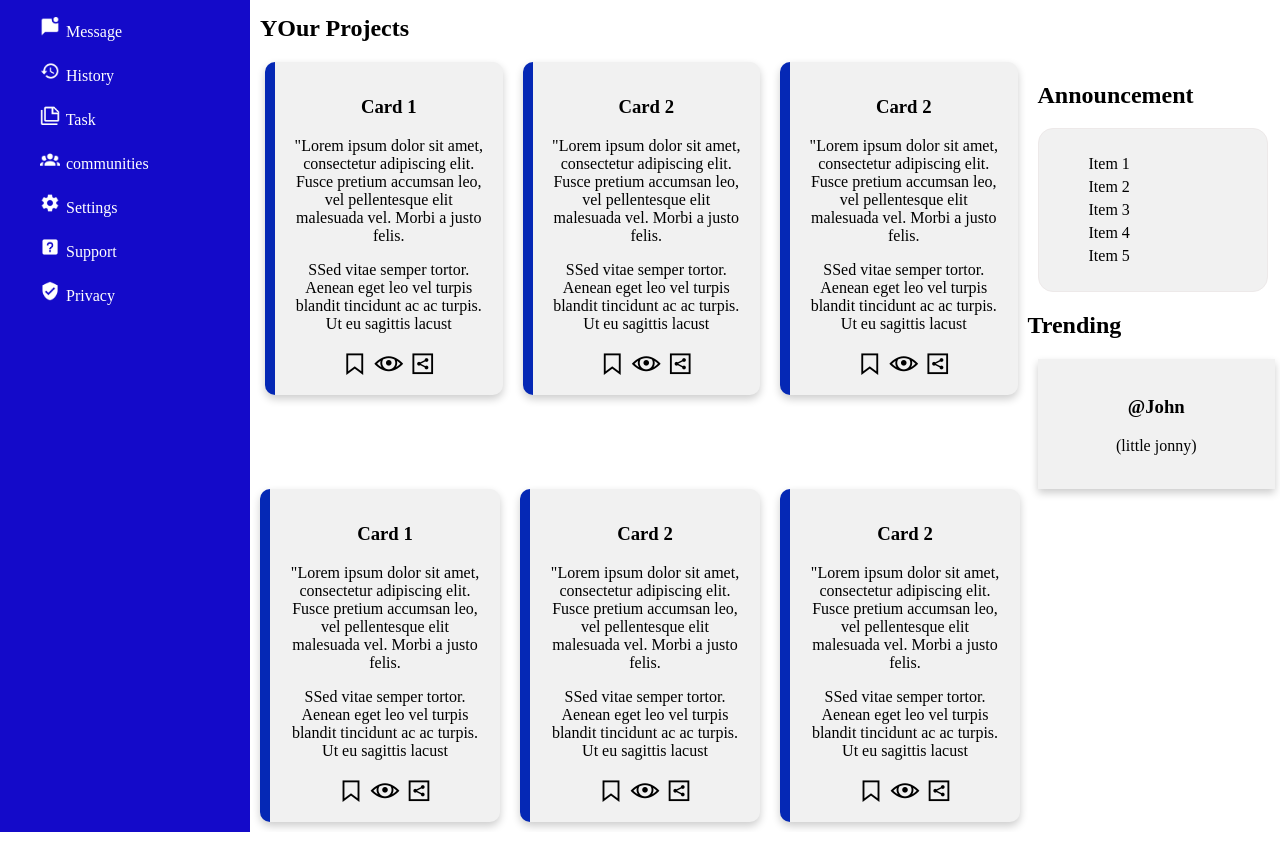
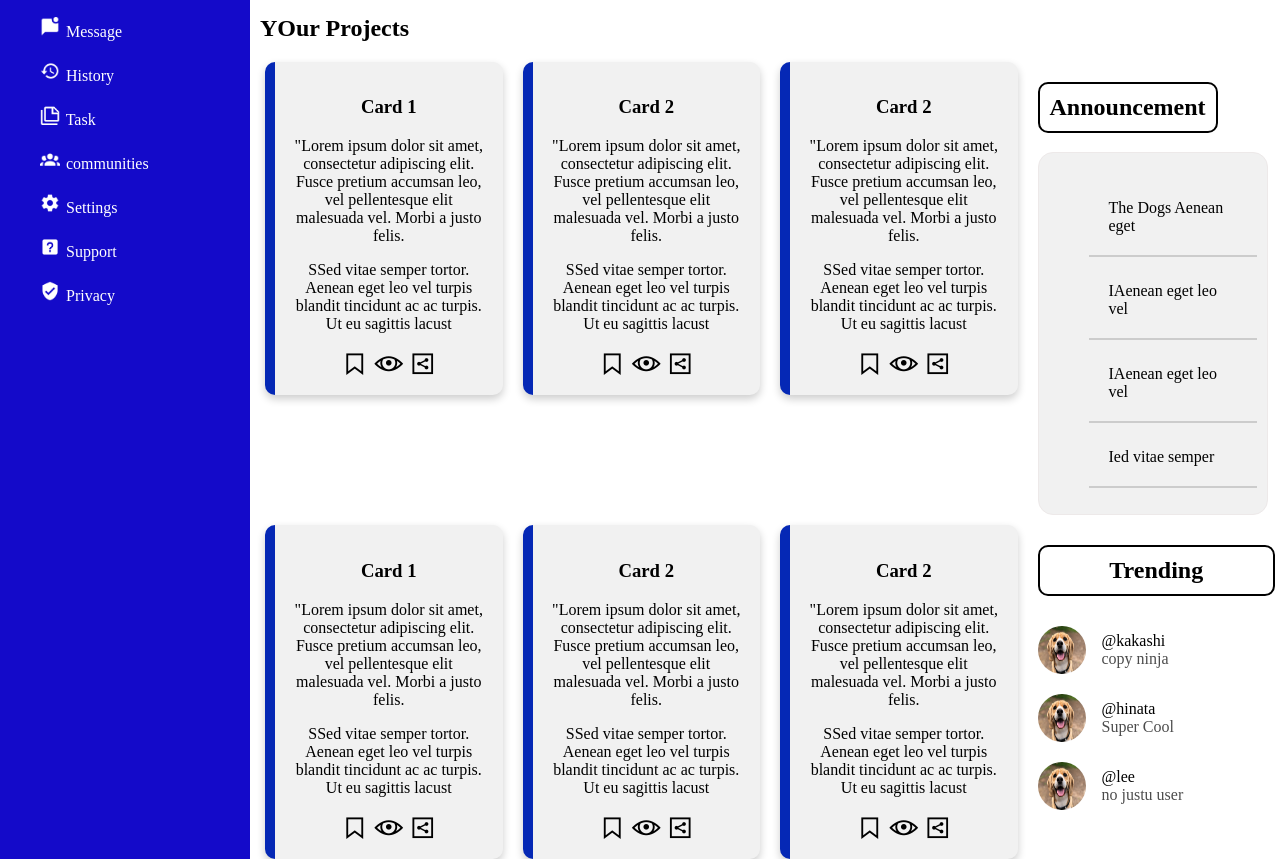
Before and after one commit to cybermicheal47/admin-dashboard, a plain HTML site: page index.html in a window 1280 px wide. Shown: the part 151-1010 px from the top of the page. Before the commit the page ends 983 px from the top, so only its background shows below. Drawn offline with nearby package versions, Linux system fonts and the light colour scheme.

Commit message:
styled the trending and annoucement section

```diff
--- a/index.html
+++ b/index.html
@@ -139,19 +139,16 @@
 
 
 
-
-
-
 <div class="unstack" >
 <div class="ann">
     <h2>Announcement</h2>
     <div class="box">
       <ul class="list">
-        <li>Item 1</li>
-        <li>Item 2</li>
-        <li>Item 3</li>
-        <li>Item 4</li>
-        <li>Item 5</li>
+        <li class="list-item">The Dogs Aenean eget  </li>
+        <li class="list-item">IAenean eget leo vel </li>
+        <li class="list-item">IAenean eget leo vel </li>
+        <li class="list-item">Ied vitae semper</li>
+
       </ul>
     </div>
   </div>
@@ -159,22 +156,6 @@
 
 
 
-  <div class="trending">
-    <h2>Trending</h2>
-    <div class="trendcolumn">
-      <div class="trendcard">
-
-       <h3>@John</h3>
-       <p> (little jonny)</p>
-
-
-
-
-
-
-
-
-      </div>
 
     </div>
   </div>
@@ -230,16 +211,53 @@
               <i class="las la-share-alt-square"></i>
 
             </div>
+          </div>
+
+
+
+          <div class="column">
+
+            <h2>Trending</h2>
+
+            <div class="trend">
+              <img class="trend-img" src="./icon/dog.jpg" alt="dog trend image">
+              <p>
+                  <span class="trend-tag">@kakashi</span><br>
+                  <span class="trend-text">copy ninja</span>
+
+              </p>
+          </div>
+          <div class="trend">
+              <img class="trend-img" src="./icon/dog.jpg" alt="dog trend image">
+              <p>
+                  <span class="trend-tag">@hinata</span><br>
+                  <span class="trend-text">Super Cool</span>
+
+              </p>
+          </div>
+
+
+          <div class="trend">
+            <img class="trend-img" src="./icon/dog.jpg" alt="dog trend image">
+            <p>
+                <span class="trend-tag">@lee</span><br>
+                <span class="trend-text">no justu user</span>
+
+            </p>
+        </div>
+
+            </div>
 
 
 
 
 
 
+            </div>
+          </div>
 
 
 
-          </div>
 
 
 
--- a/styles.css
+++ b/styles.css
@@ -81,7 +81,9 @@
     text-align: center;
     background-color: #f1f1f1;
 
-
+    display: flex;
+    align-items: center;
+    overflow-wrap: break-word;
 
   }
 
@@ -206,6 +208,7 @@
   ;
 gap: 10px;
 grid-template-columns: 250px 1fr;
+
 
 
 
@@ -335,6 +338,63 @@ justify-self: end;
 
 
   .trendcard img {
-    width: 10px; /* Adjust the width to make the image smaller */
+    width: 50px; /* Adjust the width to make the image smaller */
     height: auto; /* Maintain the aspect ratio */
+    margin-right: 10px; /* Add some right margin to create space between image and text */
+border-radius: 30px;
   }
+
+
+
+
+  .trendcard h3,
+.trendcard p {
+   /* Remove default margin to eliminate unwanted spacing */
+
+}
+
+.trendcard h3 {
+  text-align: right; /* Align the text to the right */
+}
+
+.trend {
+  display: flex;
+  align-items: center;
+  gap: 1rem;
+}
+
+  img.trend-img {
+    border-radius: 50%;
+    height: 3rem;
+    width: 3rem;
+  }
+  .trend-text {
+    opacity: 0.7;
+  }
+
+
+  .list-item {
+    border-bottom: 2px solid #ccc;
+    padding: 20px;
+    border-width: 100%;
+  }
+
+
+
+
+  .column h2 {
+    border: 2px solid;
+    border-radius: 10px;
+    background-color: milky;
+    padding: 10px;
+    text-align: center;
+  }
+
+
+  .ann h2 {
+    border: 2px solid;
+    border-radius: 10px;
+    background-color: milky;
+    padding: 10px;
+    display: inline-block;
+  }
```
